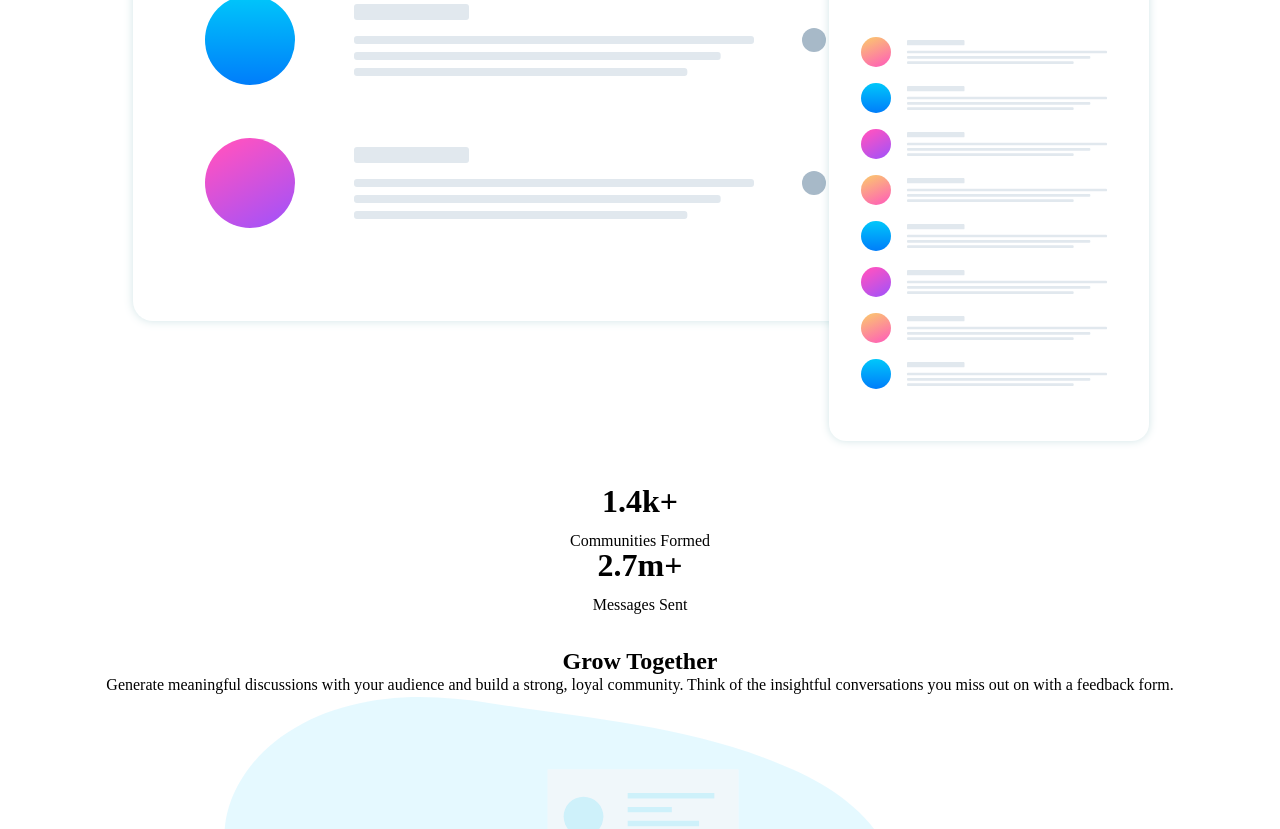
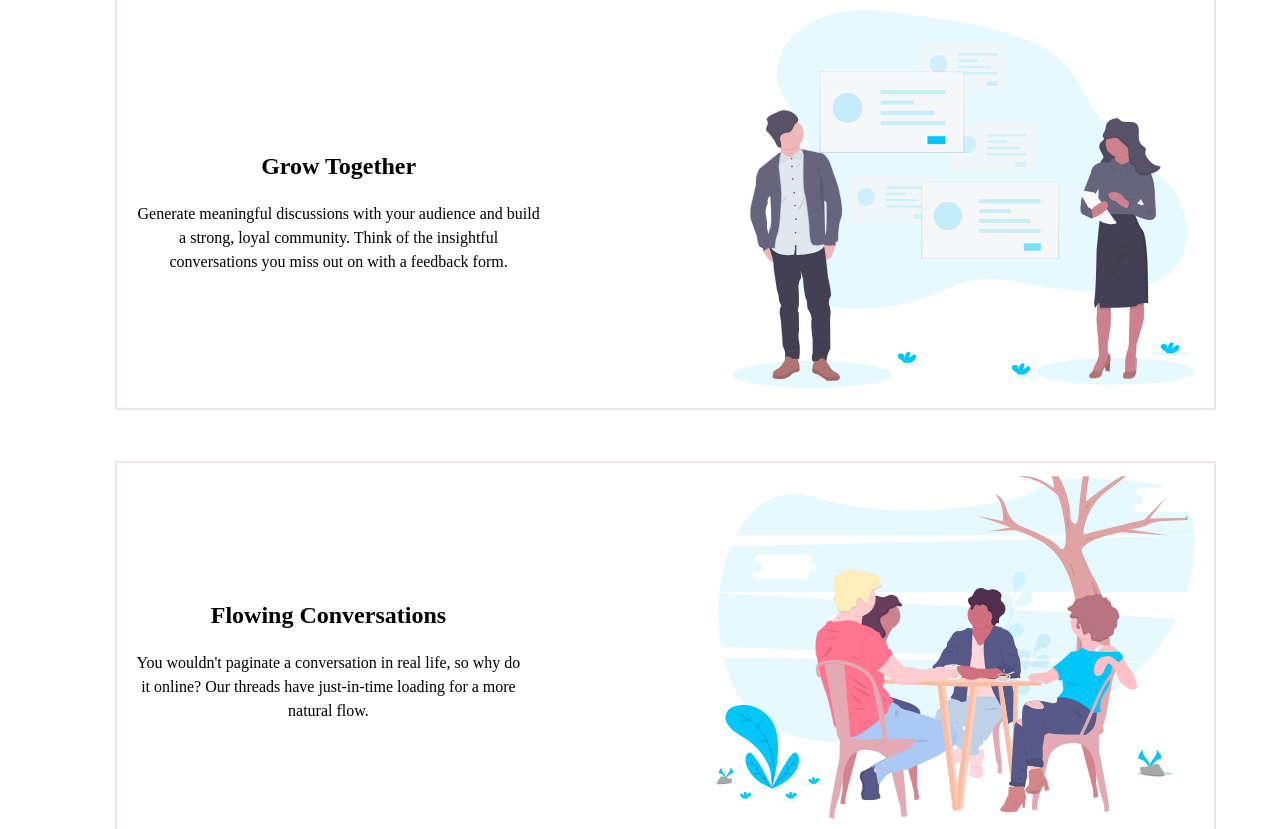
Before and after one commit to koredebanfe/flyolandingpage, a plain HTML site: page index.html in a window 1280 px wide. Shown: the part 580-1409 px from the top of the page. Drawn offline with Linux system fonts and the light colour scheme.

Commit message:
updating pages

```diff
--- a/index.css
+++ b/index.css
@@ -54,3 +54,43 @@ img {
     font-size: 2em;
     margin-bottom: 0.5em;
 }
+h2 {
+    margin: 1em 0;
+}
+.hurddle--grow,
+    .hurddle--conversation,
+    .hurddle--users {
+        margin-left: 4vw;
+        margin-top: 4vw;
+        margin-bottom: 4vw;
+        border: 2px solid rgb(242, 227, 227);
+        padding: 1vw 1.5vw;
+
+    }
+
+
+
+@media screen and (min-width: 600px) {
+    .hurddle--header {
+        display: flex;
+        text-align: start;
+        background-image: url(./images/bg-section-top-desktop-1.svg);
+    }
+
+    .hurddle--header div:first-child {
+        align-self: center;
+    }
+
+    .hurddle--grow,
+    .hurddle--conversation,
+    .hurddle--users {
+        display: flex;
+    }
+
+    .section--content {
+        align-self: center;
+        width: 70vw;
+        margin-right: 15vw;
+    }
+
+}
--- a/index.html
+++ b/index.html
@@ -21,6 +21,7 @@
 
     <main class="container">
         <heading class="hurddle--header">
+            <div>
                 <h1>
                     Build The Community Your Fans Will Love
                 </h1>
@@ -31,31 +32,16 @@
                 </p>
 
                 <a href="#"> Get Started For Free</a>
-            <img src="./images/screen-mockups.svg" alt="">
+            </div>
+            <div>
+                <img src="./images/screen-mockups.svg" alt="mockup screen">
+            </div>
         </heading>
 
-        <section class="hurddle--feedback">
-            <div>
-                <p>
-                    1.4k+
-                </p>
-                <p>
-                    Communities Formed
-                </p>
-            </div>
 
-            <div>
-                <p>
-                    2.7m+
-                </p>
-                <p>
-                    Messages Sent
-                </p>
-            </div>
-        </section>
 
         <section class="hurddle--grow">
-            <div>
+            <div class="section--content">
                 <h2>
                     Grow Together
                 </h2>
@@ -70,7 +56,7 @@
         </section>
 
         <section class="hurddle--conversation">
-            <div>
+            <div class="section--content">
                 <h2>
                     Flowing Conversations
                 </h2>
@@ -86,7 +72,7 @@
         </section>
 
         <section class="hurddle--users">
-            <div>
+            <div class="section--content">
                 <h2>
                     Your Users
                 </h2>
```
Also changed, not shown: design/active-states.jpg (added), design/desktop-design.jpg (added), design/desktop-preview.jpg (added), design/mobile-design.jpg (added), 2 other files. Lines whose indentation alone changed are shown as unchanged.
